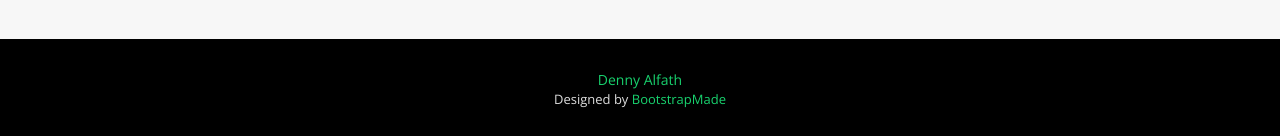
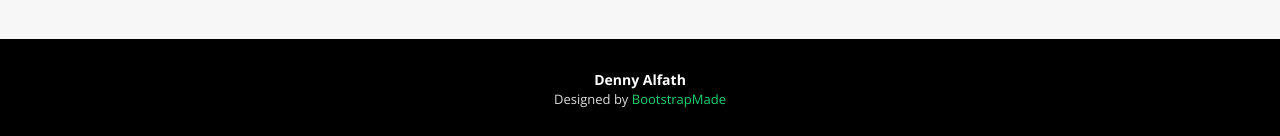
Before and after one commit to dennyalfath/myportfolio, a plain HTML site: page index.html in a window 1280 px wide. Shown: the part 3796-3932 px from the top of the page. Drawn offline with nearby package versions, Linux system fonts and the light colour scheme; files whose address does not match are found by name.

Commit message:
Finished

```diff
--- a/index.html
+++ b/index.html
@@ -393,7 +393,7 @@
 
       <div class="container">
         <div class="copyright">
-          <a href="https://www.instagram.com/dennyalfath">Denny Alfath</a><br>
+          <a href="https://www.instagram.com/dennyalfath" style="color: white;"><b>Denny Alfath</b></a><br>
         </div>
         <div class="credits">
         <!--
```
